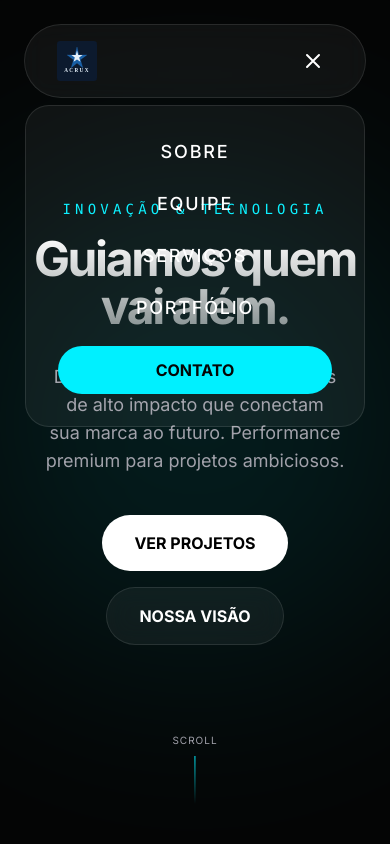
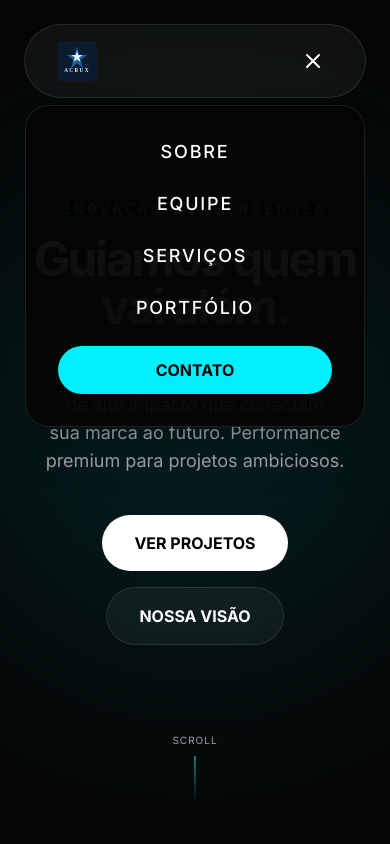
Before and after one commit to Collins-Hary/ACRUX_Portifolio, a Next.js app: page / in a window 390 px wide. Both pictures are taken after a click on the button "Alternar menu". Shown: the top 844 px of the page. Built offline with nearby package versions, Linux system fonts and the light colour scheme; no server answers.

Commit message:
fea: alteração no fundo do Navb_Mobile

```diff
--- a/src/components/Navbar.tsx
+++ b/src/components/Navbar.tsx
@@ -64,7 +64,7 @@ export default function Navbar() {
               initial={{ opacity: 0, y: -20, scale: 0.95 }}
               animate={{ opacity: 1, y: 0, scale: 1 }}
               exit={{ opacity: 0, y: -20, scale: 0.95 }}
-              className="absolute top-20 left-0 right-0 glass-effect rounded-3xl p-8 flex flex-col items-center gap-6 md:hidden z-40"
+              className="absolute top-20 left-0 right-0 bg-brand-black/95 backdrop-blur-lg border border-white/10 shadow-2xl rounded-3xl p-8 flex flex-col items-center gap-6 md:hidden z-40"
             >
               <Link href="#sobre" onClick={() => setIsOpen(false)} className="text-white text-lg font-medium uppercase tracking-widest hover:text-brand-accent transition-colors">Sobre</Link>
               <Link href="#equipe" onClick={() => setIsOpen(false)} className="text-white text-lg font-medium uppercase tracking-widest hover:text-brand-accent transition-colors">Equipe</Link>
```
